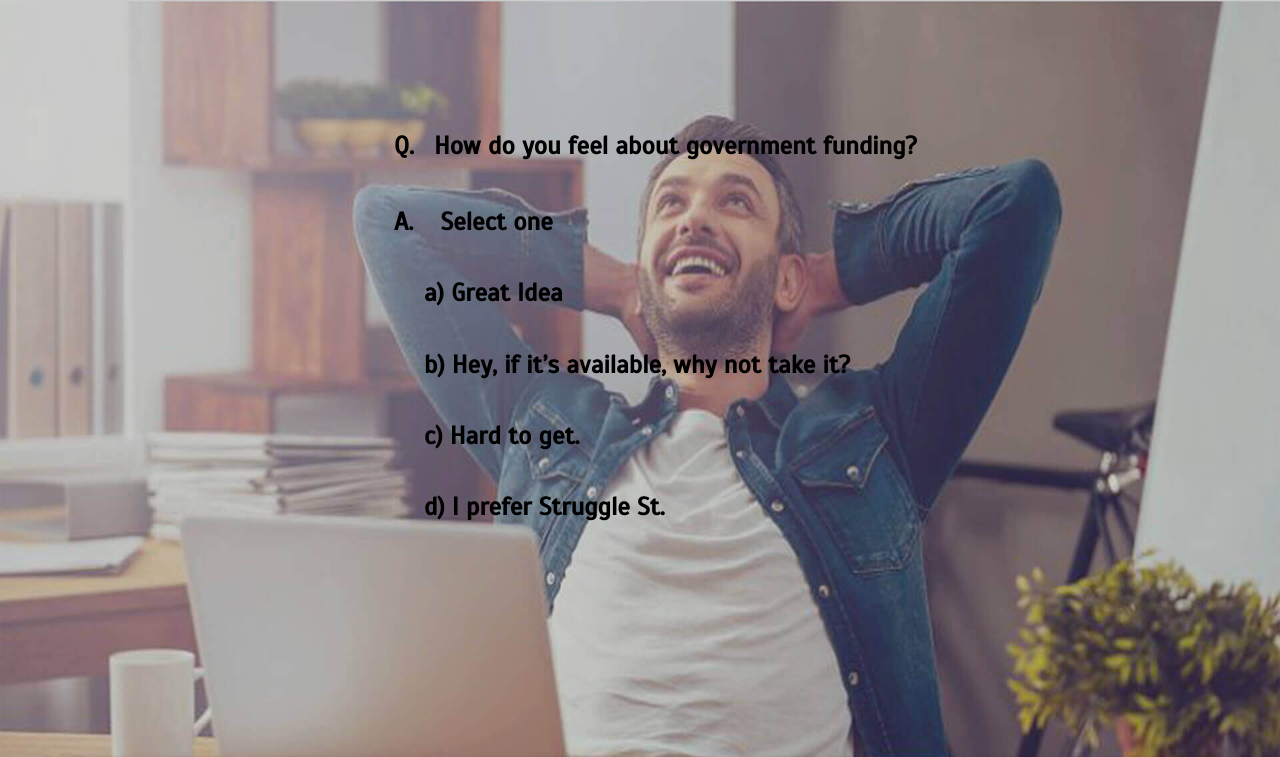
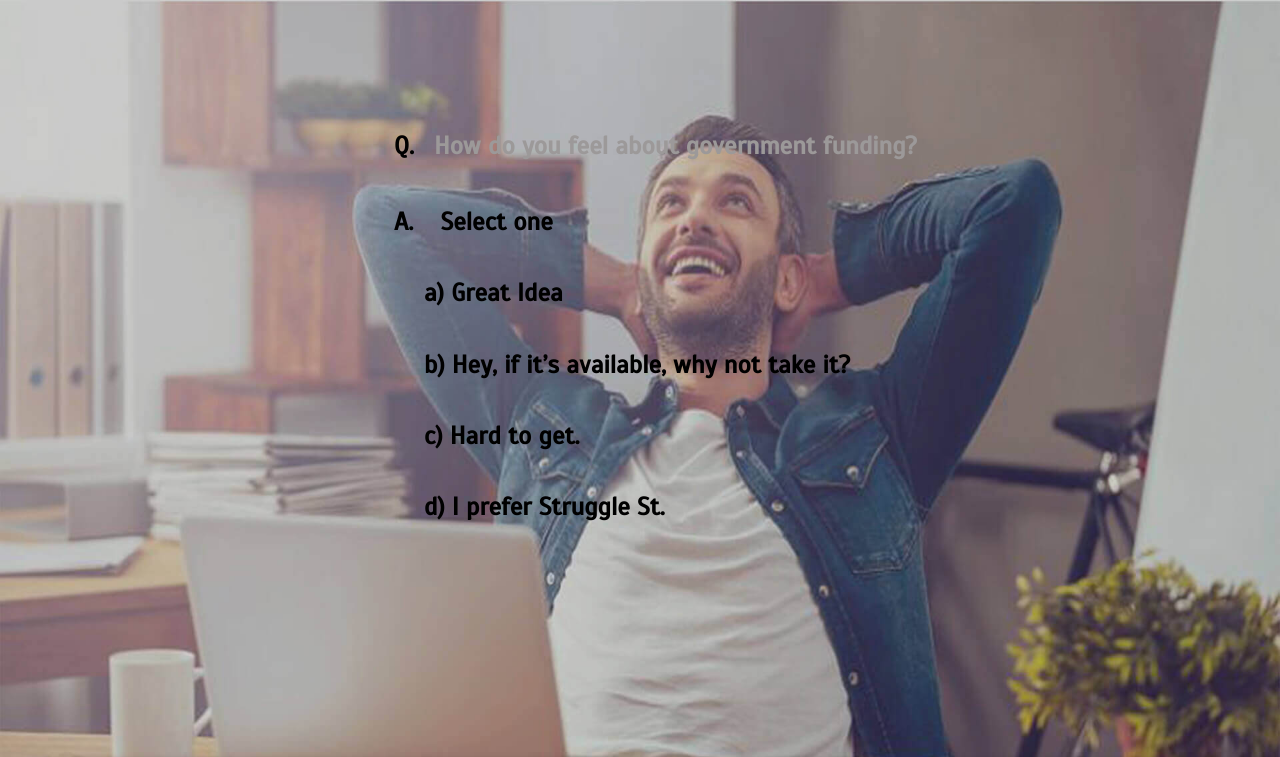
Before and after one commit to palash-kumar/Advocate-2, a plain HTML site: page index.html in a window 1280 px wide. Shown: the top 757 px of the page. Drawn offline with nearby package versions, Linux system fonts and the light colour scheme.

Commit message:
CSS QUIZ SECTION TEXT COLOR

```diff
--- a/css/style.css
+++ b/css/style.css
@@ -54,6 +54,12 @@ p{
     position: absolute;
     z-index: 100;
     margin: -73px 0;
+}
+#section-quiz p,
+#section-quiz h4,
+#section-quiz a,
+#section-quiz i{
+    color: #9c9999;
 }
 /*Section Styling End*/
 
```
